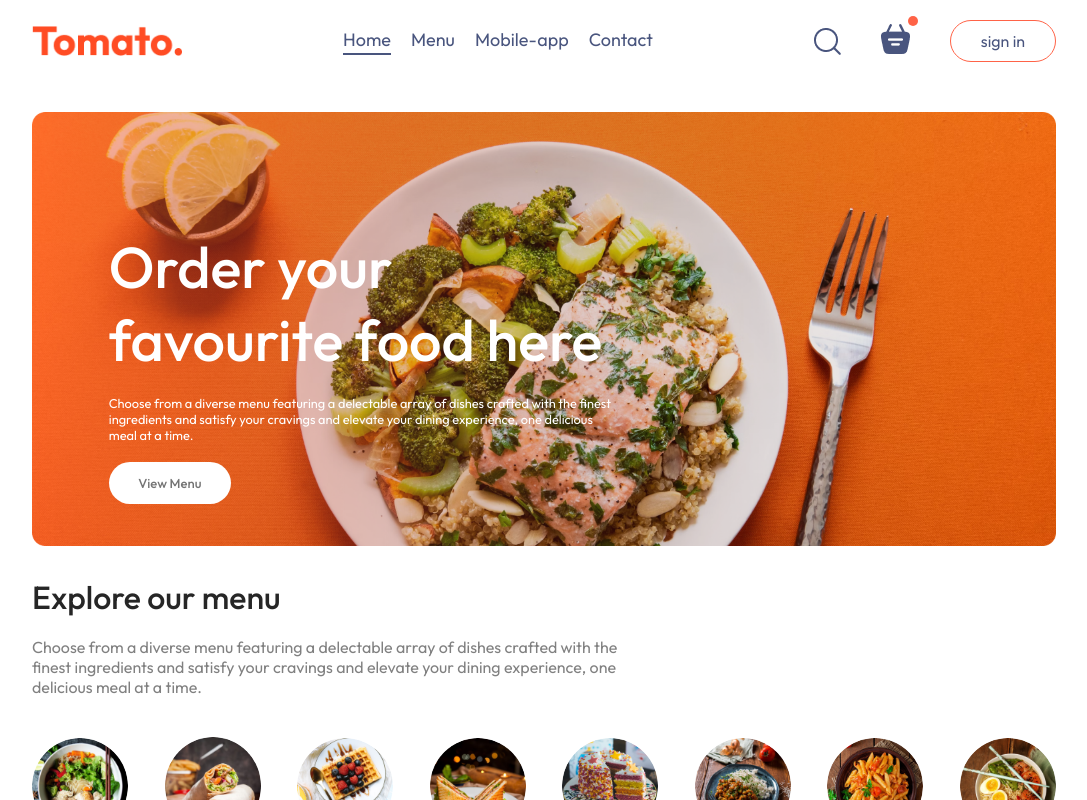
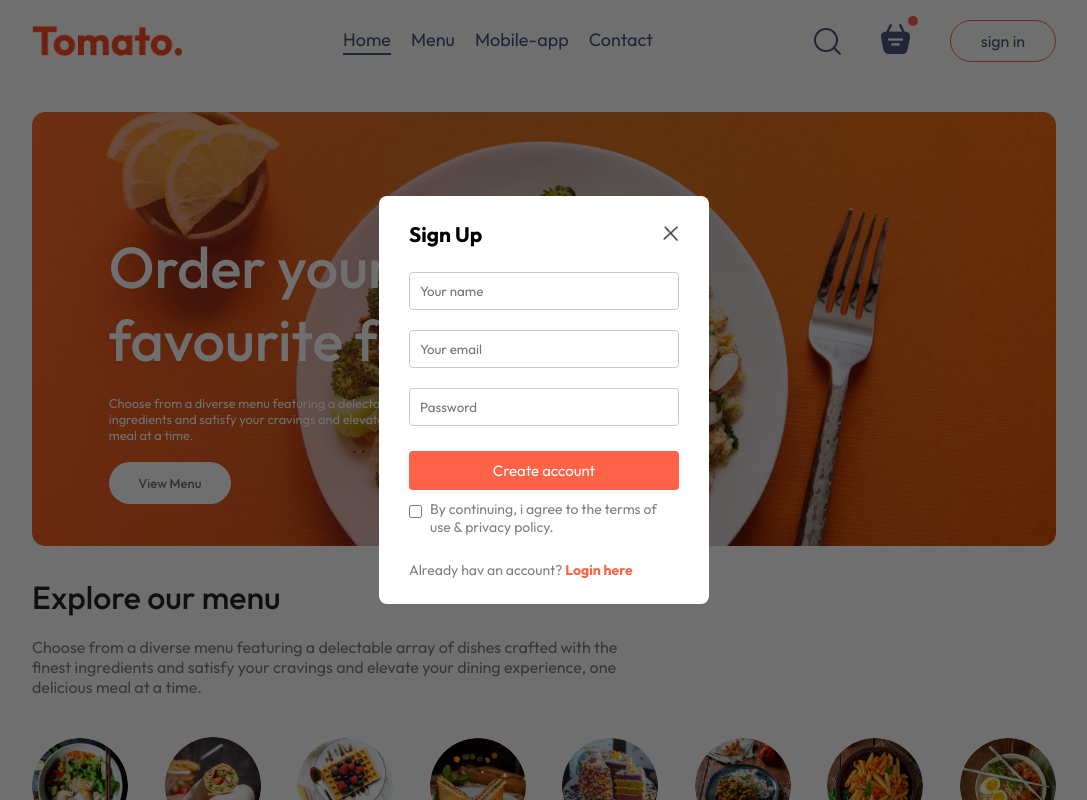
Before and after one commit to Vaibhav-kesarwani/Food-delivery-website, a React (Vite) app in the folder frontend/: page / in a window 1280 px wide. Both pictures are taken after a click on the button "sign in". Shown: the top 800 px of the page, without its empty margins (96-1183 px from the left). Built offline with nearby package versions, Linux system fonts and the light colour scheme.

Commit message:
created the sign up page and the login page

```diff
--- a/frontend/src/App.jsx
+++ b/frontend/src/App.jsx
@@ -4,12 +4,17 @@
 import Cart from "./pages/Cart/Cart";
 import PlaceOrder from "./pages/PlaceOrder/PlaceOrder";
 import Footer from "./components/Footer/Footer";
+import { useState } from "react";
+import LoginPopup from "./components/LoginPopup/LoginPopup";
 
 const App = () => {
+  const [showLogin, setShowLogin] = useState(false);
+
   return (
     <>
+      {showLogin ? <LoginPopup setShowLogin={setShowLogin} /> : <></>}
       <div className="app">
-        <Navbar />
+        <Navbar setShowLogin={setShowLogin} />
         <Routes>
           <Route path="/" element={<Home />} />
           <Route path="/cart" element={<Cart />} />
--- /dev/null
+++ b/frontend/src/components/LoginPopup/LoginPopup.css
@@ -0,0 +1,74 @@
+.login-popup {
+  position: absolute;
+  z-index: 1;
+  width: 100%;
+  height: 100%;
+  background-color: #00000090;
+  display: grid;
+}
+
+.login-popup-container {
+  place-self: center;
+  width: max(23vw, 330px);
+  color: #808080;
+  background-color: white;
+  display: flex;
+  flex-direction: column;
+  gap: 25px;
+  padding: 25px 30px;
+  border-radius: 8px;
+  font-size: 14px;
+  animation: faddIn 0.5s;
+}
+
+.login-popup-title {
+  display: flex;
+  justify-content: space-between;
+  align-items: center;
+  color: black;
+}
+
+.login-popup-title img {
+  width: 16px;
+  cursor: pointer;
+}
+
+.login-popup-input {
+  display: flex;
+  flex-direction: column;
+  gap: 20px;
+}
+
+.login-popup-input input {
+  outline: none;
+  border: 1px solid #c9c9c9;
+  padding: 10px;
+  border-radius: 4px;
+}
+
+.login-popup-container button {
+  border: none;
+  padding: 10px;
+  border-radius: 4px;
+  color: white;
+  background-color: tomato;
+  font-size: 15px;
+  cursor: pointer;
+}
+
+.login-popup-condition {
+  display: flex;
+  align-items: start;
+  gap: 8px;
+  margin-top: -15px;
+}
+
+.login-popup-condition input {
+  margin-top: 5px;
+}
+
+.login-popup p span {
+  color: tomato;
+  font-weight: 700;
+  cursor: pointer;
+}
--- /dev/null
+++ b/frontend/src/components/LoginPopup/LoginPopup.jsx
@@ -0,0 +1,45 @@
+import { useState } from "react";
+import "./LoginPopup.css";
+import { assets } from "../../assets/assets";
+
+const LoginPopup = ({ setShowLogin }) => {
+  const [currentState, setCurrentState] = useState("Sign Up");
+
+  return (
+    <div className="login-popup">
+      <form className="login-popup-container">
+        <div className="login-popup-title">
+          <h2>{currentState}</h2>
+          <img onClick={() => setShowLogin(false)} src={assets.cross_icon} />
+        </div>
+        <div className="login-popup-input">
+          {currentState === "Login" ? (
+            <></>
+          ) : (
+            <input type="text" placeholder="Your name" required />
+          )}
+          <input type="email" placeholder="Your email" required />
+          <input type="password" placeholder="Password" required />
+        </div>
+        <button>
+          {currentState === "Sign Up" ? "Create account" : "Login"}
+        </button>
+        <div className="login-popup-condition">
+          <input type="checkbox" required />
+          <p>By continuing, i agree to the terms of use & privacy policy.</p>
+        </div>
+        {currentState === "Login" ? (
+          <p>
+            Create a new account? <span onClick={() => setCurrentState("Sign Up")}>Click here</span>
+          </p>
+        ) : (
+          <p>
+            Already hav an account? <span onClick={() => setCurrentState("Login")}>Login here</span>
+          </p>
+        )}
+      </form>
+    </div>
+  );
+};
+
+export default LoginPopup;
--- a/frontend/src/components/Navbar/Navbar.jsx
+++ b/frontend/src/components/Navbar/Navbar.jsx
@@ -3,7 +3,7 @@
 import { assets } from "../../assets/assets";
 import { Link } from "react-router-dom";
 
-const Navbar = () => {
+const Navbar = ({ setShowLogin }) => {
   const [menu, setMenu] = useState("home");
 
   return (
@@ -46,7 +46,7 @@
           <img src={assets.basket_icon} />
           <div className="dot"></div>
         </div>
-        <button>sign in</button>
+        <button onClick={() => setShowLogin(true)}>sign in</button>
       </div>
     </div>
   );
```
